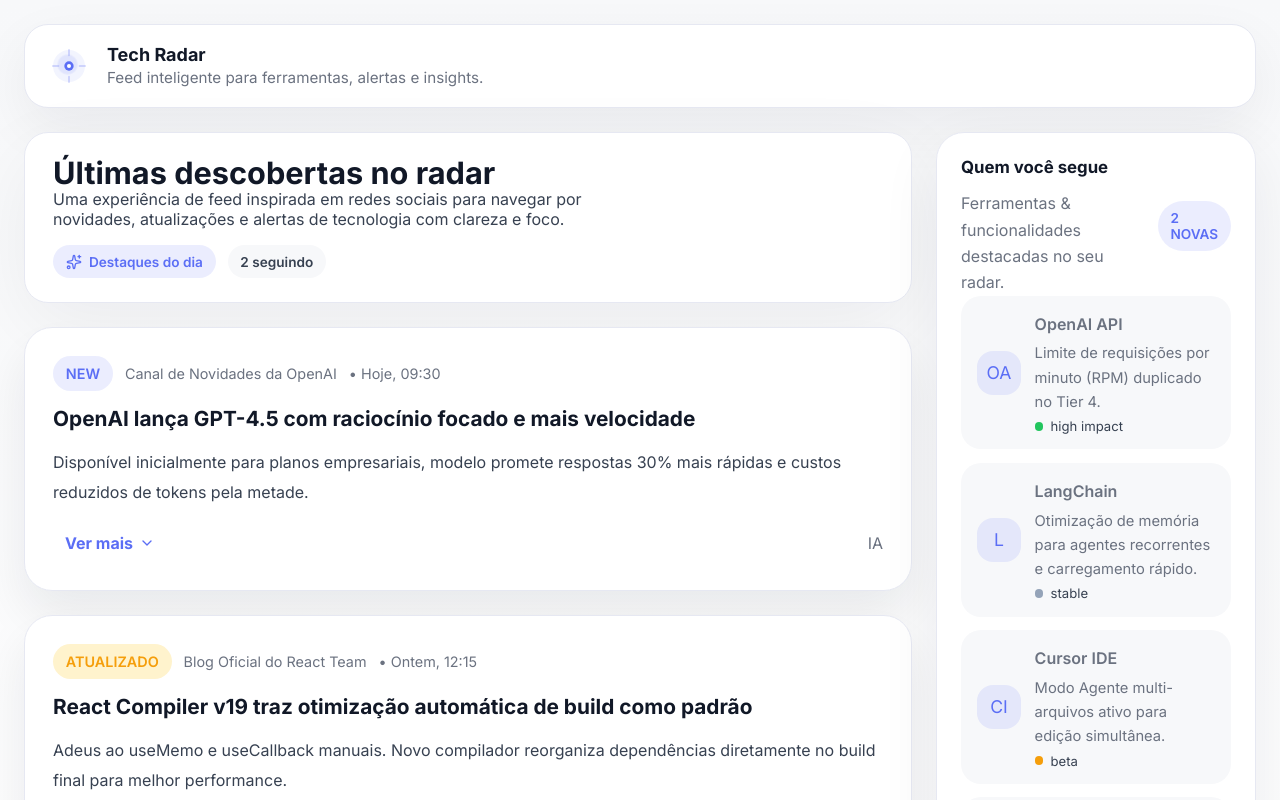
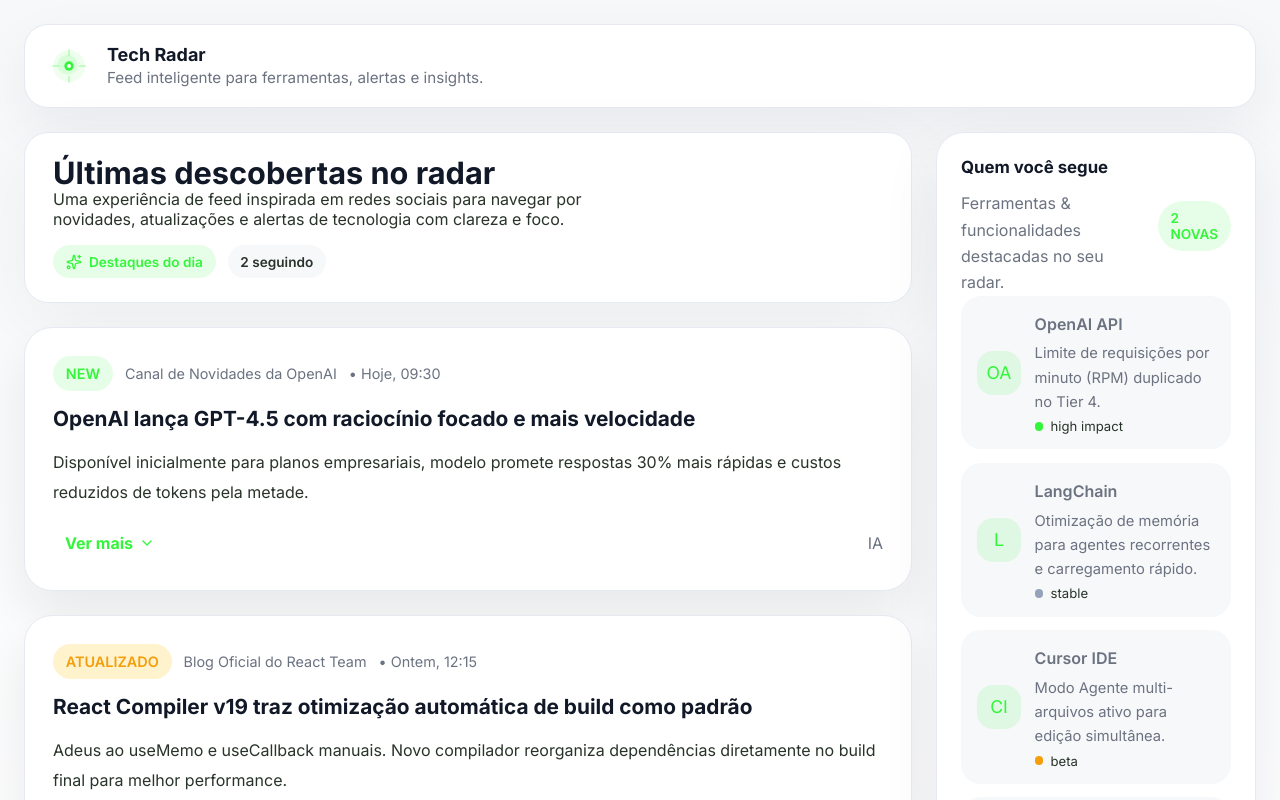
Before and after one commit to ailb-arttur/Tech-Radar, a React (Vite) app: page / in a window 1280 px wide. Shown: the top 800 px of the page. Built offline with nearby package versions, Linux system fonts and the light colour scheme.

Commit message:
feat: add cors package and update styles for improved UI consistency

```diff
--- a/src/App.tsx
+++ b/src/App.tsx
@@ -38,11 +38,11 @@ const formatToolAvatar = (tool: ToolSignal) => {
 
 const LogoRadar = () => (
   <svg viewBox="0 0 72 72" className="logo-radar" aria-hidden="true">
-    <circle cx="36" cy="36" r="24" fill="rgba(91, 110, 245, 0.08)" />
+    <circle cx="36" cy="36" r="24" fill="rgba(51, 245, 57, 0.08)" />
     <circle className="pulse-ring" cx="36" cy="36" r="16" />
     <circle className="radar-core" cx="36" cy="36" r="7" />
     <circle cx="36" cy="36" r="3" fill="#ffffff" />
-    <path d="M36 12v8M36 52v8M12 36h8M52 36h8" stroke="#5B6EF5" strokeWidth="2" strokeLinecap="round" opacity="0.24" />
+    <path d="M36 12v8M36 52v8M12 36h8M52 36h8" stroke="#33F539" strokeWidth="2" strokeLinecap="round" opacity="0.24" />
   </svg>
 );
 
--- a/src/index.css
+++ b/src/index.css
@@ -3,20 +3,23 @@
 :root {
   color-scheme: light;
   font-family: 'Inter', system-ui, -apple-system, BlinkMacSystemFont, 'Segoe UI', sans-serif;
-  color: #111827;
+  color: #283329;
   background: #F7F8FA;
   --surface: #ffffff;
   --surface-secondary: #F7F8FA;
-  --accent: #5B6EF5;
-  --accent-soft: rgba(91, 110, 245, 0.12);
+  --accent: #33F539;
+  --accent-alt: #4FC253;
+  --accent-dark: #578F59;
+  --accent-muted: #4A5C4B;
+  --accent-soft: rgba(51, 245, 57, 0.12);
   --success-bg: #E8F5E9;
-  --success-fg: #22C55E;
+  --success-fg: #33F539;
   --alert-bg: #FFF3CD;
   --alert-fg: #F59E0B;
   --border: #E6E8F2;
   --muted: #6B7280;
-  --muted-strong: #374151;
-  --shadow: 0 24px 80px rgba(16, 24, 40, 0.06);
+  --muted-strong: #283329;
+  --shadow: 0 24px 80px rgba(40, 51, 41, 0.06);
 }
 
 * {
@@ -100,16 +103,16 @@ a {
 }
 
 .logo-radar .pulse-ring {
-  fill: rgba(91, 110, 245, 0.16);
+  fill: rgba(51, 245, 57, 0.16);
   animation: radar-pulse 2.8s ease-out infinite;
 }
 
 .logo-radar .radar-core {
-  fill: #5B6EF5;
+  fill: #33F539;
 }
 
 .logo-radar .radar-wave {
-  stroke: #5B6EF5;
+  stroke: #33F539;
   opacity: 0.18;
 }
 
@@ -196,7 +199,7 @@ a {
 }
 
 .cta-pill {
-  background: rgba(91, 110, 245, 0.12);
+  background: rgba(51, 245, 57, 0.12);
   color: var(--accent);
 }
 
@@ -210,7 +213,7 @@ a {
 }
 
 .badge--new {
-  background: rgba(91, 110, 245, 0.12);
+  background: rgba(51, 245, 57, 0.12);
   color: var(--accent);
 }
 
@@ -357,7 +360,7 @@ a {
   align-items: center;
   justify-content: center;
   font-size: 1.1rem;
-  background: rgba(91, 110, 245, 0.12);
+  background: rgba(51, 245, 57, 0.12);
   color: var(--accent);
 }
 
@@ -420,7 +423,7 @@ a {
 .sidebar-toggle:hover,
 .sidebar-toggle:focus-visible {
   color: var(--accent);
-  border-color: rgba(91, 110, 245, 0.28);
+  border-color: rgba(51, 245, 57, 0.28);
 }
 
 @media (max-width: 900px) {
```
Also changed, not shown: src/components/NewsFeed.tsx (+7 -8 lines), 1 other file (tests, documents, lock files or other folders).
